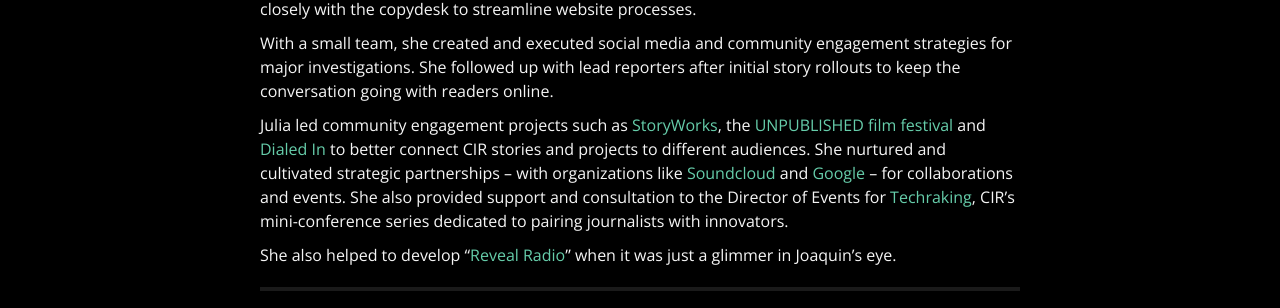
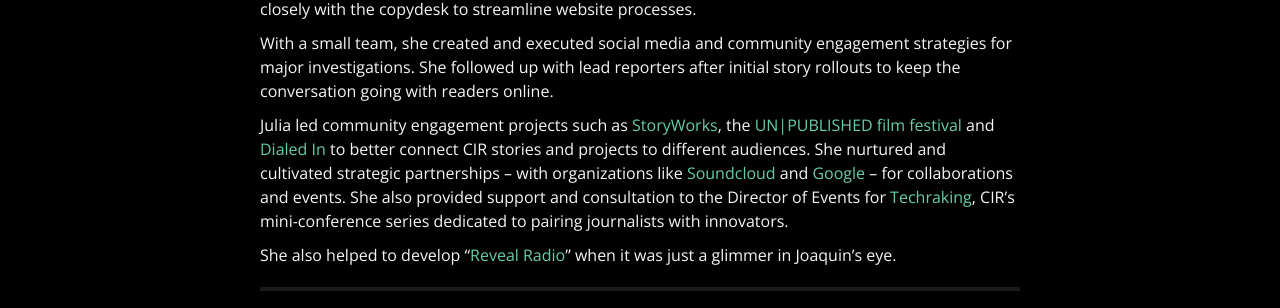
Before and after one commit to juliachanb/juliachanb.github.io, a Jekyll site: the page built from pages/resume.md, in a window 1280 px wide and 900 px high, scrolled down 722 px. Shown: the part 146-454 px from the top of the window. Built offline with Jekyll 4.4.1, drawn with Linux system fonts in a browser that asks for light colours; nearby versions of some CDN libraries; some web fonts are replaced.

Commit message:
implementing \|

```diff
--- a/pages/resume.md
+++ b/pages/resume.md
@@ -33,7 +33,7 @@
 
 With a small team, she created and executed social media and community engagement strategies for major investigations. She followed up with lead reporters after initial story rollouts to keep the conversation going with readers online.
 
-Julia led community engagement projects such as [StoryWorks](https://storyworks.revealnews.org/), the [UNPUBLISHED film festival](http://blog.sfgate.com/artsandnot/2014/06/20/investigation-on-screen/) and [Dialed In](http://cironline.org/dialedin) to better connect CIR stories and projects to different audiences. She nurtured and cultivated strategic partnerships – with organizations like [Soundcloud](http://cironline.org/blog/post/what-does-news-sound-techraking-four-looks-clouds-5396) and [Google](http://cironline.org/blog/post/join-our-live-coverage-cirs-techraking-conference-toronto-6193) – for collaborations and events. She also provided support and consultation to the Director of Events for [Techraking](https://www.revealnews.org/events-page/techraking/), CIR's mini-conference series dedicated to pairing journalists with innovators.
+Julia led community engagement projects such as [StoryWorks](https://storyworks.revealnews.org/), the [UN\|PUBLISHED film festival](http://blog.sfgate.com/artsandnot/2014/06/20/investigation-on-screen/) and [Dialed In](http://cironline.org/dialedin) to better connect CIR stories and projects to different audiences. She nurtured and cultivated strategic partnerships – with organizations like [Soundcloud](http://cironline.org/blog/post/what-does-news-sound-techraking-four-looks-clouds-5396) and [Google](http://cironline.org/blog/post/join-our-live-coverage-cirs-techraking-conference-toronto-6193) – for collaborations and events. She also provided support and consultation to the Director of Events for [Techraking](https://www.revealnews.org/events-page/techraking/), CIR's mini-conference series dedicated to pairing journalists with innovators.
 
 She also helped to develop "[Reveal Radio](http://revealradio.org/tag/09-28-2013/)" when it was just a glimmer in Joaquin's eye.
 
```
